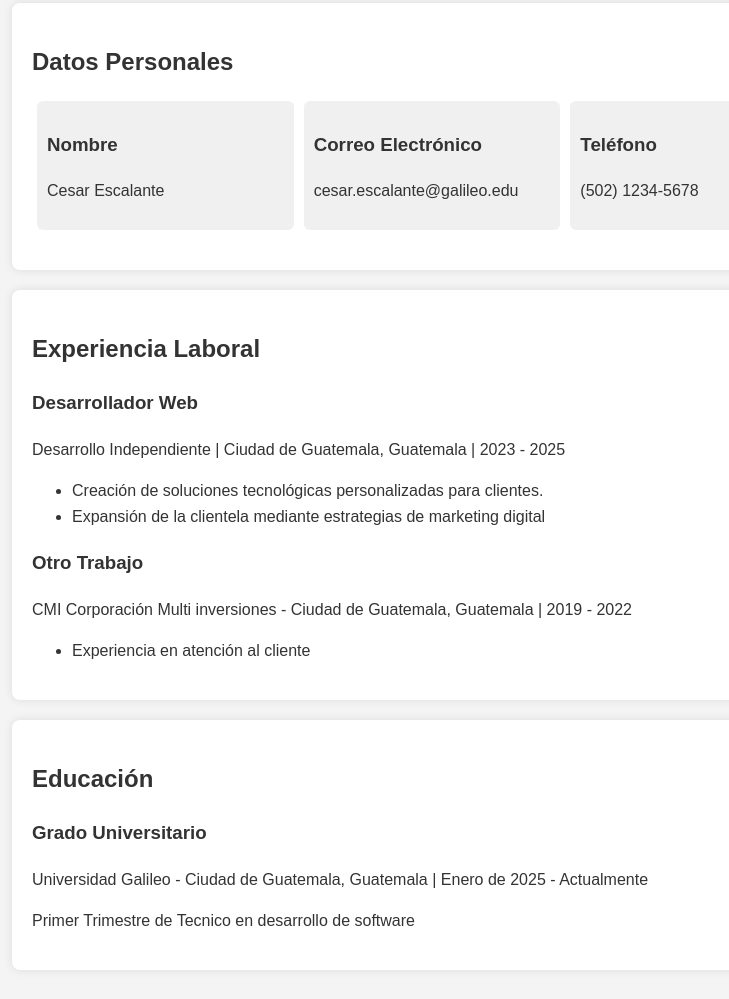
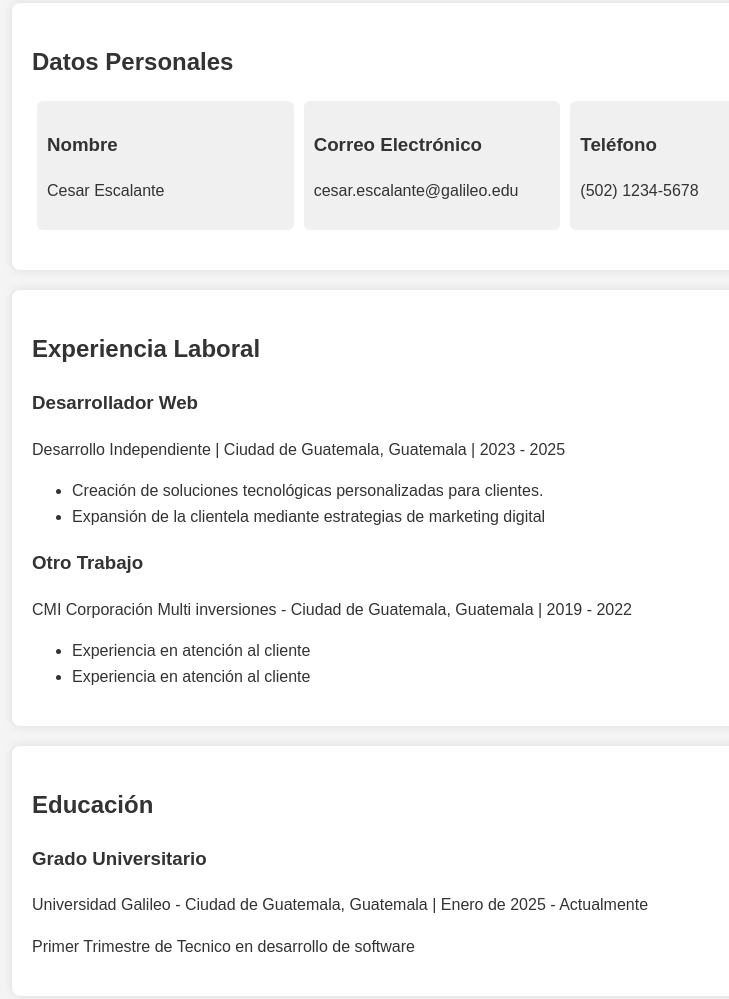
Before and after one commit to CesarECero/cesarecero.github.io, a plain HTML site: page index.html in a window 1280 px wide. Shown: the part 311-1310 px from the top of the page, without its empty margins (208-937 px from the left). Drawn offline with Linux system fonts and the light colour scheme.

Commit message:
Update3 index.html

```diff
--- a/index.html
+++ b/index.html
@@ -166,6 +166,7 @@
             <p>CMI Corporación Multi inversiones - Ciudad de Guatemala, Guatemala | 2019 - 2022</p>
             <ul>
                 <li>Experiencia en atención al cliente</li>
+                <li>Experiencia en atención al cliente</li>
             </ul>
         </div>
     </section>
```
